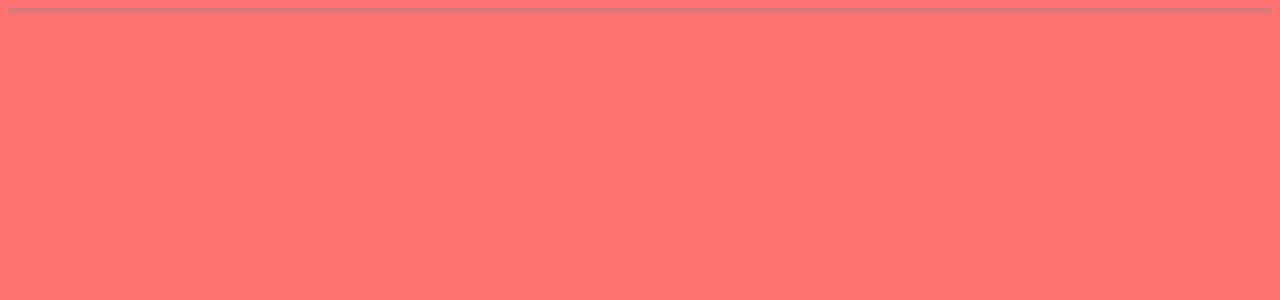
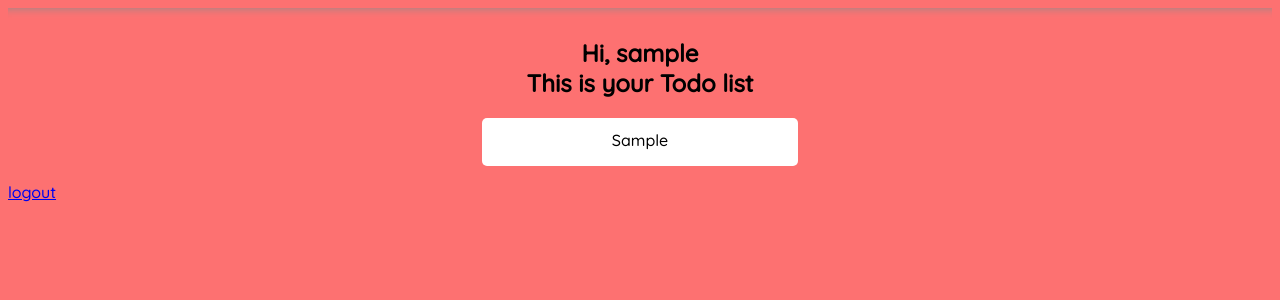
Before and after one commit to yamatogun/todolist_app, a Flask app: page / in a window 1280 px wide. Shown: the part 58-358 px from the top of the page. Run offline with Flask 2, Linux system fonts and the light colour scheme; a user stored in the database is signed in; tables that the repository leaves empty hold one stand-in row (values such as "Sample post").

Commit message:
display todos

```diff
--- /dev/null
+++ b/app/static/list_of_todos.css
@@ -0,0 +1,31 @@
+#greeting{
+	position: relative;
+	width: 50%;
+	left: 25%;
+	text-align: center;
+}
+
+#todolist{
+	position: relative;
+	width: 25%;
+	left: 37.5%;
+}
+
+.todo{
+	background-color: #ffffff;
+	border-radius: 5px;
+	margin: 1em 0 1em 0;
+	height: 3em;
+	text-align: center;
+}
+
+ul{
+	list-style-type: none;
+	padding: 0;
+}
+
+.todotext{
+	position: relative;
+	height: 50%;
+	top: 25%;
+}
--- a/app/templates/list_of_todos.html
+++ b/app/templates/list_of_todos.html
@@ -1,9 +1,29 @@
 {% extends "base.html"%}
 
-<p>
-  Hi, {{current_user.username}}, this is your todo list
+{%block head%}
+<link href="../static/list_of_todos.css" rel="stylesheet">
+{%endblock%}
+
+{%block content%}
+
+<h2 id="greeting">
+	Hi, {{current_user.username}}<br> This is your Todo list
+</h2>
+
+<div id="todolist">
+	{%if todos%}
+	<ul>
+			{%for todo in todos%}
+			<li class="todo">
+				<p class="todotext">{{todo.todo}}</p>
+			</li>
+			{%endfor%}
+	</ul>
+	{%endif%}
+</div>
+
+<p id="logout">
+	<a href="logout">logout</a>
 </p>
 
-<p>
-	<a href="logout">logout</a>
-</p>
+{%endblock%}
--- a/app/views.py
+++ b/app/views.py
@@ -1,5 +1,5 @@
 from flask import flash, render_template, redirect, url_for
-from flask_login import login_user, logout_user, login_required
+from flask_login import login_user, logout_user, login_required, current_user
 
 from forms import LoginForm
 from models import User
@@ -7,10 +7,11 @@ from models import User
 from . import app
 
 
-@app.route("/")
+@app.route('/')
 @login_required
 def home():
-    return render_template("list_of_todos.html")
+    todos = current_user.todos
+    return render_template("list_of_todos.html", todos=todos)
 
 
 @app.route('/login', methods=['GET', 'POST'])
```
